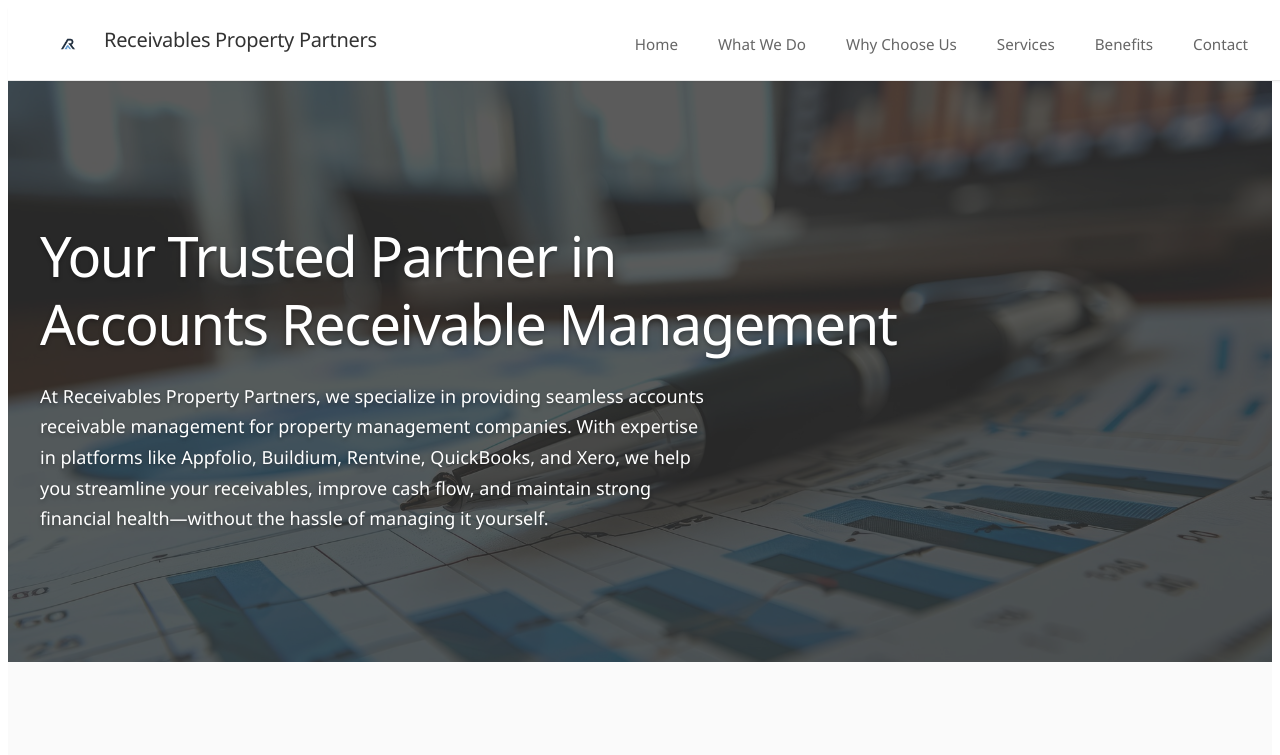
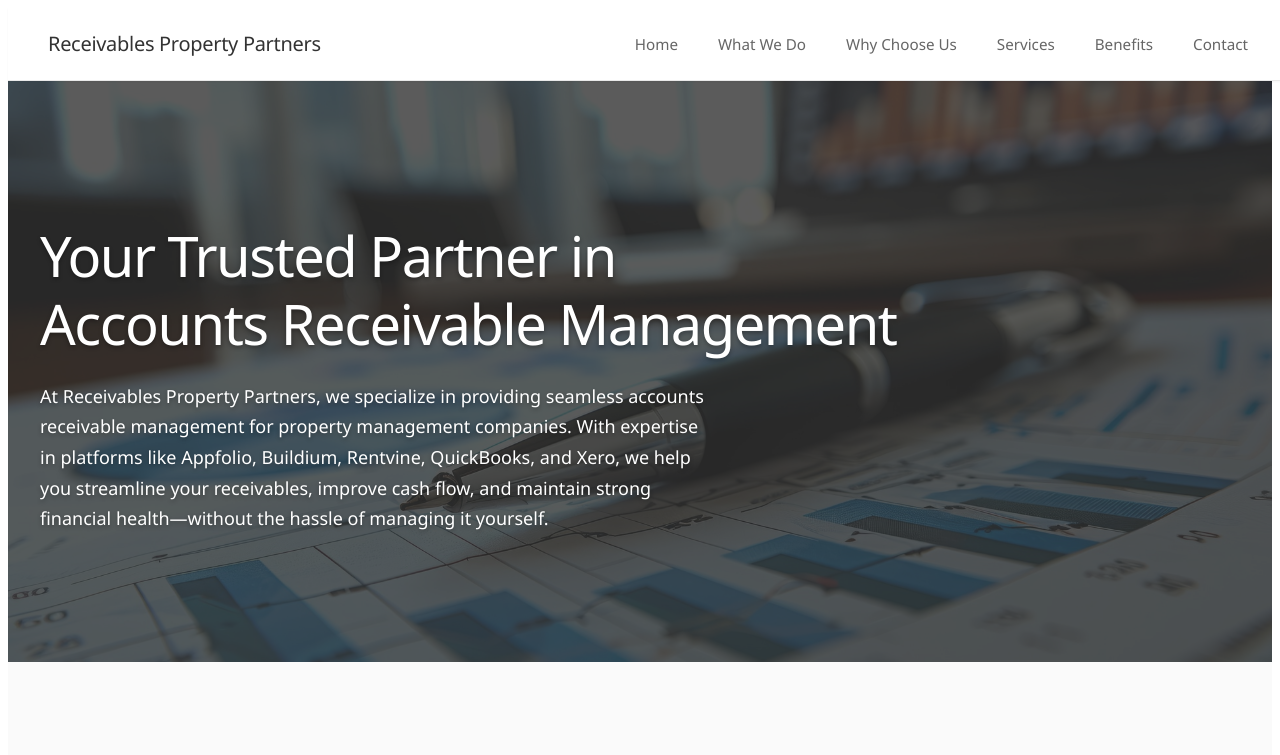
Before and after one commit to mbrodetsky1/Receivables-Property-Partners, a plain HTML site: page index.html in a window 1280 px wide. Shown: the top 755 px of the page. Drawn offline with Linux system fonts and the light colour scheme.

Commit message:
Update index.html

```diff
--- a/index.html
+++ b/index.html
@@ -4,7 +4,7 @@
     <meta charset="UTF-8" />
     <meta name="viewport" content="width=device-width, initial-scale=1.0" />
     <title>Receivables Property Partners</title>
-    <link rel="icon" type="image/x-icon" href="imgs/logo-letters.png">
+    <!--<link rel="icon" type="image/x-icon" href="imgs/logo-letters.png">-->
     <link rel="stylesheet" href="css/styles.css">
 <!-- Google tag (gtag.js) -->
 <script async src="https://www.googletagmanager.com/gtag/js?id=G-2318S4H388"></script>
@@ -23,7 +23,7 @@
         <div class="nav-content">
             <div class="nav-brand">
                 <a href="#home">
-                    <img src="imgs/logo-letters.png" alt="Receivables Property Partners Logo" class="nav-logo">
+                    <!--<img src="imgs/logo-letters.png" alt="Receivables Property Partners Logo" class="nav-logo">-->
                     Receivables Property Partners
                 </a>
             </div>
```
